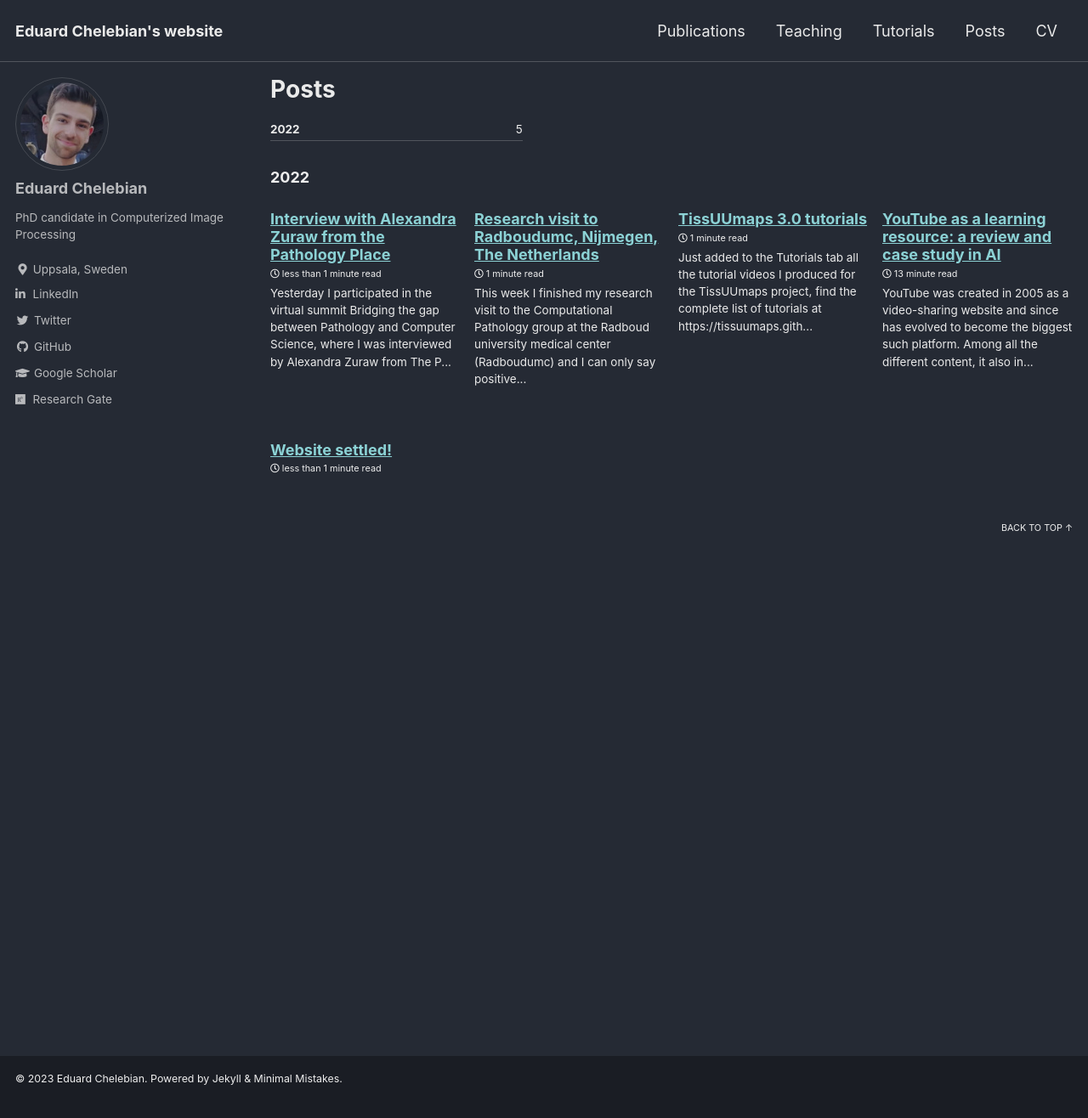
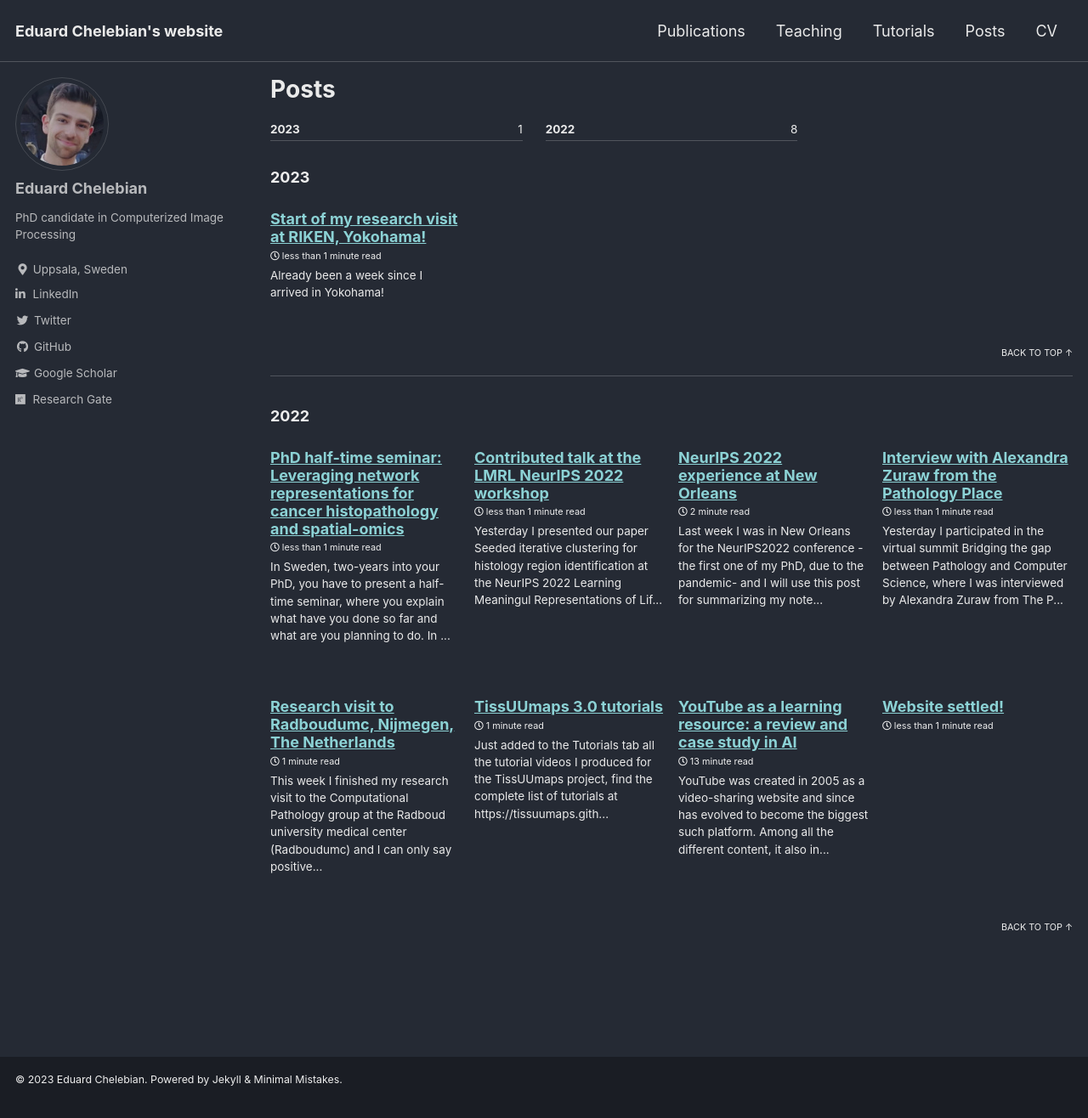
Before and after one commit to eduardchelebian/eduardchelebian.github.io, a Jekyll site: the page built from _pages/posts.md, in a window 1280 px wide and 1316 px high. Shown: the whole window at 85% size. Built offline with Jekyll 4.4.1, drawn with Linux system fonts in a browser that asks for light colours; cached includes are drawn as plain includes.

Commit message:
update posts

```diff
--- a/_pages/publications.md
+++ b/_pages/publications.md
@@ -9,7 +9,7 @@ classes: wide
 
 [Seeded iterative clustering for histology region identification](https://doi.org/10.48550/arXiv.2211.07425)<br>
 **E. Chelebian**, F. Ciompi, C. W&auml;hlby. <br>
-*Learning Meaningful Representations of Life, NeurIPS 2021*, doi: 10.48550/arXiv.2211.07425. November 15, 2022
+*Learning Meaningful Representations of Life, NeurIPS 2022*, doi: 10.48550/arXiv.2211.07425. November 15, 2022
 
 [TissUUmaps 3: Interactive visualization and quality assessment of large-scale spatial omics data](https://doi.org/10.1101/2022.01.28.478131)<br>
 N. Pielawski, A. Andersson, C. Avenel, A. Behanova, **E. Chelebian**, A. Klemm, F. Nysj&ouml;, L. Solorzano, C. W&auml;hlby. <br>
--- /dev/null
+++ b/_posts/2022-12-04-neurips.md
@@ -0,0 +1,44 @@
+---
+title: 'NeurIPS 2022 experience at New Orleans'
+---
+
+Last week I was in New Orleans for the NeurIPS2022 conference -the first one of my PhD, due to the pandemic- and I will use this post for summarizing my notes and getting a general view of what interested me the most. NeurIPS is a very broad and diverse conference, so I chose to focus on specific fields:
+* Representation learning
+* Self and weakly supervised learning
+* Anything biological
+
+So bear in mind that this summary is very focused around those.
+
+## 1. Talks
+### 1.1. Youshua Bengio, A Deep Learning Journey
+Yoshua Bengio  was very early investigating precisely distributed representations and composionality to capture the meaning of the data, as they discovered that a good representation makes downstream tasks easier. In the early 2010s (Representation learning: a review and new perspectives) they were already asking what is a good representation, arguing that…
+Additional discussion included out-of-distribution generalization, using the metaphor from Daniel Kahneman’s Thinking Fast and Slow for System 2. They argued that maybe the end-to-end recipe is not enough, and transfer learning could be use as a surrogate of this system 2.
+
+### 1.2. Prasanna Sattigeri, Uncertainty quantification for AI decision making
+This rather tool-centered presentation introduced the UQ360 toolkit by IBM as a communication platform.
+One-way communication using uncertainty or two-way communication for learning to defer.
+
+### 1.3. Wolfgang M. Pauli, Sparse annotation strategies at scale
+Here two different projects were presented for showcasing two sparse annotation strategies.
+Fighting wildlife traffic for presenting curriculum learning
+Tracking chimpanzees in space and time, for presenting active learning sampling and sparse annotation training strategies.
+
+### 1.4. Fedor Zhdanor (Toloka): Human-in-the-loop is here to stay
+
+
+## 2. Keynotes
+### 2.1. David Chalrmers, Could large language models be conscious?
+
+### 2.2. Rediet Abebe, Algorithms on the bench
+
+### 2.3. Emmanuel Candes, Conformed prediction in 2022
+
+### 2.4. Juho Kim, Interaction-centric AI
+
+### 2.5. Isabelle Guyon, The data-centric era
+
+### 2.6. Geoff Hinton, The forward-forward algorithm for training neural networks
+
+
+## 3. Papers
+I cannot possibly talk about all the posters authors I interacted with and all the papers I read, so I will just refer to their links.
--- /dev/null
+++ b/_posts/2022-12-10-lmrl.md
@@ -0,0 +1,14 @@
+---
+title: 'Contributed talk at the LMRL NeurIPS 2022 workshop'
+---
+
+Yesterday I presented our paper [Seeded iterative clustering for histology region identification](https://arxiv.org/abs/2211.07425) at the NeurIPS 2022 Learning Meaningul Representations of Life ([LMRL](https://www.lmrl.org/)) workshop as a contributed talk. We propose a latent feature clustering approach to suggest a patch-based dense segmentation at WSI level requiring as little as one click per class from the pathologist. Some key contributions:
+1. By decoupling feature extraction and interaction, we have no need of a GPU at run-time while still getting results in seconds.
+2. By not retraining at any point, we can compare different feature extraction spaces in a less biased way.
+3. By performing the clustering per-slide, the method is more robust to domain shift artifacts.
+
+This was just our proof of concept, but we are already improving it and turning it into a full interactive annotation tool!
+
+See the complete talk here:
+
+<iframe width="560" height="315" src="https://www.youtube.com/embed/mVegmaHznxw" title="YouTube video player" frameborder="0" allow="accelerometer; autoplay; clipboard-write; encrypted-media; gyroscope; picture-in-picture" allowfullscreen></iframe>
--- /dev/null
+++ b/_posts/2022-12-19-halftime.md
@@ -0,0 +1,9 @@
+---
+title: 'PhD half-time seminar: Leveraging network representations for cancer histopathology and spatial-omics'
+---
+
+In Sweden, two-years into your PhD, you have to present a half-time seminar, where you explain what have you done so far and what are you planning to do. In my case, I have been exploring how deep network representations of hematoxylin and eosin (H&E) slides describe tissue morphology. Some of the work includes correlating them with spatial gene expression and using them for interactive annotation. Work in progress also includes using representations on other microscopy images and using them in a weakly supervised framework.
+
+Below a short summary:
+
+<iframe src="/assets/files/HT_seminar.pdf" width="700" height="400px"></iframe>
--- /dev/null
+++ b/_posts/2023-01-23-riken_start.md
@@ -0,0 +1,12 @@
+---
+title: 'Start of my research visit at RIKEN, Yokohama!'
+---
+
+Already been a week since I arrived in Yokohama!
+
+Coming to Japan has been a long-awaited goal for me and now I have the opportunity of spending three months here at the RIKEN Center for Integrative Medical Science (IMS) as a visiting researcher.
+During my time in the [Laboratory for Genome Information Analysis](https://www.ims.riken.jp/labo/61/index.html), I will further explore the use of artificial intelligence to study the connection and integration between microscopy images and gene expression, in particular spatial transcriptomics and single-cell sequencing, under the supervision of [Chung Chau Hon](https://scholar.google.com.hk/citations?user=35q1rEEAAAAJ&hl=zh-TW).
+
+And of course, I am really looking forward to learning more about the Japanese culture, scientific and otherwise!
+
+<img src="/assets/images/yokohama.jpg">
```
Also changed, not shown: 2 other files.
